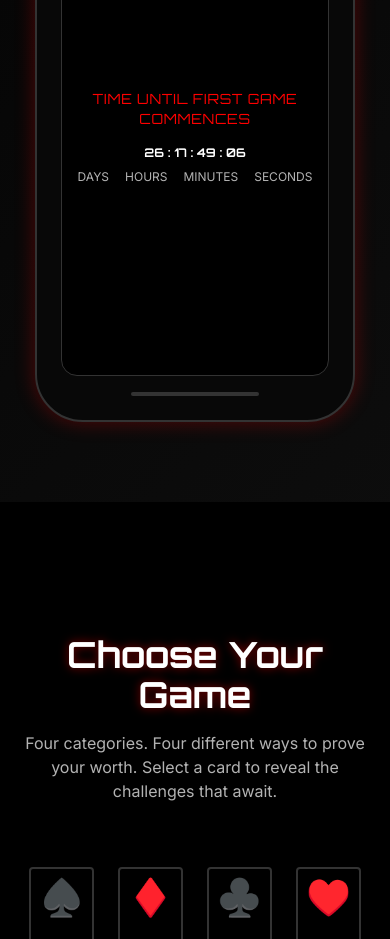
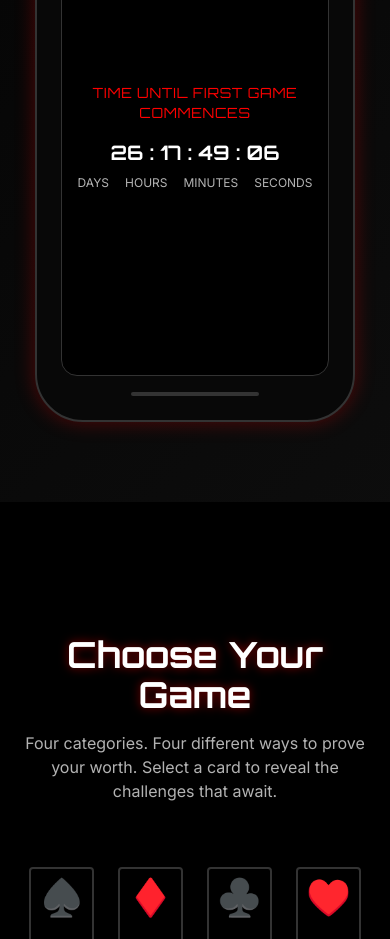
Before and after one commit to vishveshwaran1/nutpam2K25, a React (Vite) app: page / in a window 390 px wide. Shown: the part 1660-2599 px from the top of the page. Built offline with nearby package versions, Linux system fonts and the light colour scheme; the HTML template or start-up script is replaced by a standard one; a web font is replaced by a local one.

Commit message:
Update CountdownTimer font size for better visibility

```diff
--- a/src/components/CountdownTimer.tsx
+++ b/src/components/CountdownTimer.tsx
@@ -46,7 +46,7 @@ const CountdownTimer = () => {
         TIME UNTIL FIRST GAME COMMENCES
       </h3>
 
-      <div className="font-cyber text-xs md:text-xl font-bold text-foreground">
+      <div className="font-cyber text-xl md:text-xl font-bold text-foreground">
         {formatNumber(timeLeft.days)} : {formatNumber(timeLeft.hours)} : {formatNumber(timeLeft.minutes)} : {formatNumber(timeLeft.seconds)}
       </div>
 
```
